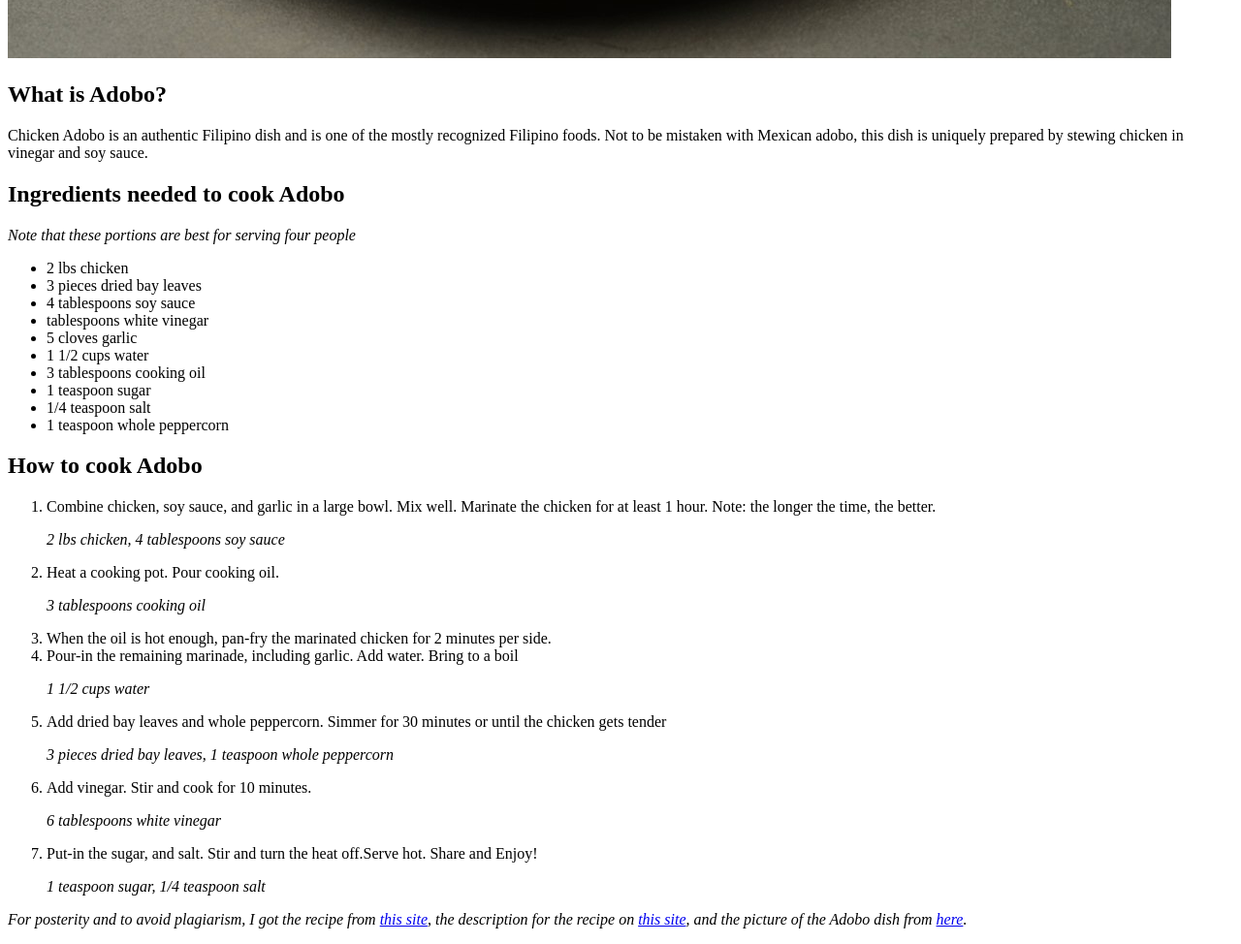
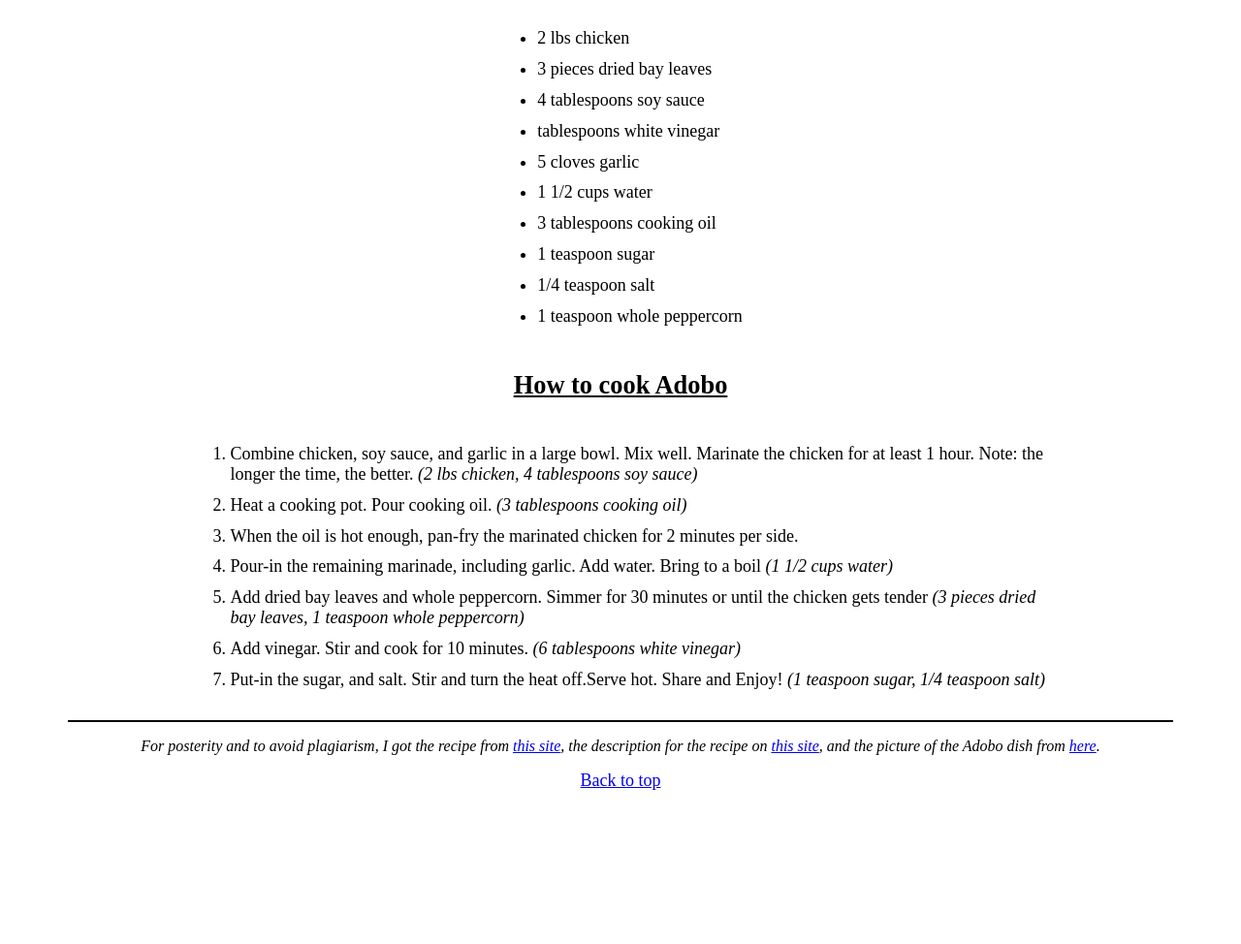
Before and after one commit to DashikiBulbasaur/odin-recipes, a plain HTML site: page recipes/adobo.html in a window 1280 px wide. Shown: the part 854-1828 px from the top of the page at 97% size. After the commit the page ends 1698 px from the top, so only its background shows below. Drawn offline with Linux system fonts and the light colour scheme.

Commit message:
increase max-width of lists. finish css and html for adobo page

```diff
--- a/recipes/adobo.html
+++ b/recipes/adobo.html
@@ -1,25 +1,31 @@
 <!DOCTYPE html>
 <html lang="en">
+
 <head>
   <meta charset="UTF-8">
   <meta name="viewport" content="width=device-width, initial-scale=1.0">
   <title>Adobo Recipe</title>
+  <link rel="stylesheet" href="adobo_styles.css">
 </head>
+
 <body>
-        <h1>Adobo Recipe</h1>
+  <h1 id="top-of-page">Adobo Recipe</h1>
 
-        <a href="../index.html">Back to Index Page</a>
+  <a href="../index.html" class="in-house-links">Back to Index Page</a>
   <p><img src="../recipe_images/adobo.jpg" alt="An image of an Adobo dish" width="1200" height="800"></p>
 
+  <hr size="2" color="black">
+
   <h2>What is Adobo?</h2>
-        <p>
+  <p id="introduction">
     Chicken Adobo is an authentic Filipino dish and is one of the mostly recognized
     Filipino foods. Not to be mistaken with Mexican adobo, this dish is uniquely
     prepared by stewing chicken in vinegar and soy sauce.
   </p>
 
   <h2>Ingredients needed to cook Adobo</h2>
-        <p><em>Note that these portions are best for serving four people</em></p>
+  <p id="note"><em>Note that these portions are best for serving four people</em></p>
+  <div class="list-container">
     <ul>
       <li>2 lbs chicken</li>
       <li>3 pieces dried bay leaves</li>
@@ -32,46 +38,55 @@
       <li>1/4 teaspoon salt</li>
       <li>1 teaspoon whole peppercorn</li>
     </ul>
+  </div>
 
   <h2>How to cook Adobo</h2>
+  <div class="list-container">
     <ol>
       <li>
         Combine chicken, soy sauce, and garlic in a large bowl. Mix well.
         Marinate the chicken for at least 1 hour. Note: the longer the time, the better.
-                <p><i>2 lbs chicken, 4 tablespoons soy sauce</i></p>
+        <i>(2 lbs chicken, 4 tablespoons soy sauce)</i>
       </li>
       <li>
         Heat a cooking pot. Pour cooking oil.
-                <p><i>3 tablespoons cooking oil</i></p>
+        <i>(3 tablespoons cooking oil)</i>
       </li>
       <li>
         When the oil is hot enough, pan-fry the marinated chicken for 2 minutes per side.
       </li>
       <li>
         Pour-in the remaining marinade, including garlic. Add water. Bring to a boil
-                <p><i>1 1/2 cups water</i></p>
+        <i>(1 1/2 cups water)</i>
       </li>
       <li>
         Add dried bay leaves and whole peppercorn. Simmer for 30 minutes or until the chicken gets tender
-                <p><i>3 pieces dried bay leaves, 1 teaspoon whole peppercorn</i></p>
+        <i>(3 pieces dried bay leaves, 1 teaspoon whole peppercorn)</i>
       </li>
       <li>
         Add vinegar. Stir and cook for 10 minutes.
-                <p><i>6 tablespoons white vinegar</i></p>
+        <i>(6 tablespoons white vinegar)</i>
       </li>
       <li>
         Put-in the sugar, and salt. Stir and turn the heat off.Serve hot. Share and Enjoy!
-                <p><i>1 teaspoon sugar, 1/4 teaspoon salt</i></p>
+        <i>(1 teaspoon sugar, 1/4 teaspoon salt)</i>
       </li>
     </ol>
+  </div>
+
+  <hr size="2" color="black">
 
   <p>
-        <i>For posterity and to avoid plagiarism, I got the recipe from <a href="https://www.manilaspoon.com/best-kare-kare/"
-            target="_blank" rel="noopener noreferrer">this site</a>,
+    <i>For posterity and to avoid plagiarism, I got the recipe from <a
+        href="https://www.manilaspoon.com/best-kare-kare/" target="_blank" rel="noopener noreferrer">this site</a>,
       the description for the recipe on <a href="https://www.kawalingpinoy.com/kare-kare/" target="_blank"
         rel="noopener noreferrer">this site</a>, and
-            the picture of the Adobo dish from <a href="https://en.wikipedia.org/wiki/Philippine_adobo#/media/File:Adobo_DSCF4391.jpg"
-            target="_blank" rel="noopener noreferrer">here</a>.</i>
+      the picture of the Adobo dish from <a
+        href="https://en.wikipedia.org/wiki/Philippine_adobo#/media/File:Adobo_DSCF4391.jpg" target="_blank"
+        rel="noopener noreferrer">here</a>.</i>
   </p>
+
+  <a href="#top-of-page" class="in-house-links" id="back-to-top">Back to top</a>
 </body>
+
 </html>
--- a/recipes/adobo_styles.css
+++ b/recipes/adobo_styles.css
@@ -0,0 +1,62 @@
+h1,
+h2,
+p,
+.in-house-links,
+.list-container {
+  text-align: center;
+}
+
+img {
+  margin: auto;
+  height: auto;
+  width: 60%;
+  border: 2px solid black;
+}
+
+hr {
+  width: 90%;
+}
+
+
+ol,
+ul {
+  display: inline-block;
+  text-align: left;
+}
+
+li {
+  padding-top: 0.3em;
+  padding-bottom: 0.3em;
+}
+
+#back-to-top {
+  padding-bottom: 20px;
+}
+
+ol,
+ul,
+.in-house-links,
+#introduction {
+  font-size: 18px;
+}
+
+.list-container,
+#introduction {
+  max-width: 70%;
+  margin-left: auto;
+  margin-right: auto;
+}
+
+img,
+.in-house-links {
+  display: block;
+}
+
+h2 {
+  font-size: 165%;
+  text-decoration-line: underline;
+}
+
+#note {
+  margin-top: -10px;
+}
--- a/recipes/kare-kare_styles.css
+++ b/recipes/kare-kare_styles.css
@@ -42,7 +42,7 @@ ul,
 
 .list-container,
 #introduction {
-  max-width: 50%;
+  max-width: 70%;
   margin-left: auto;
   margin-right: auto;
 }
```
Lines whose indentation alone changed are shown as unchanged.
